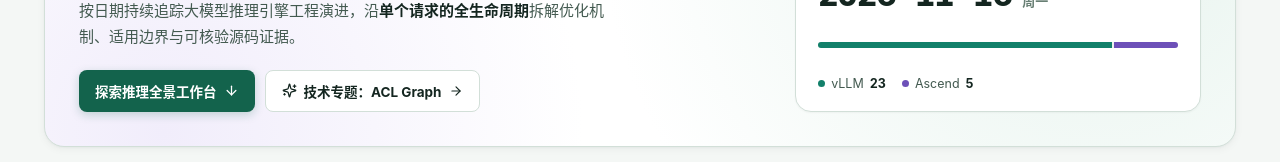
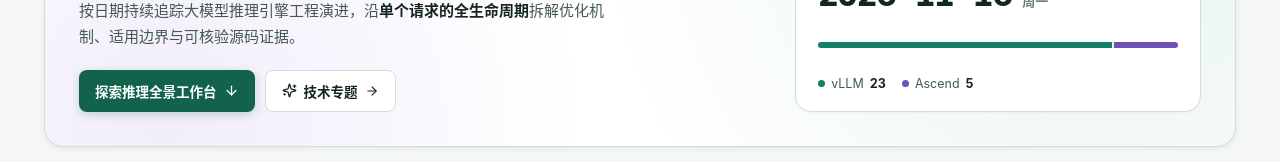
Before and after one commit to intellistream/auto-research-report-website, a React (Vite) app: page /#/ in a window 1280 px wide. Shown: the part 234-396 px from the top of the page. Built offline with nearby package versions, Linux system fonts and the light colour scheme.

Commit message:
Link the homepage technical topics button to the directory

```diff
--- a/src/views/OverviewPage.tsx
+++ b/src/views/OverviewPage.tsx
@@ -187,8 +187,8 @@ export default function OverviewPage({
             >
               探索推理全景工作台 <ArrowDown size={15} aria-hidden />
             </a>
-            <Link to="/topics/aclgraph" className="hero-btn secondary">
-              <Sparkles size={15} aria-hidden /> 技术专题：ACL Graph <ArrowRight size={14} aria-hidden />
+            <Link to="/topics" className="hero-btn secondary">
+              <Sparkles size={15} aria-hidden /> 技术专题 <ArrowRight size={14} aria-hidden />
             </Link>
           </div>
         </div>
```
